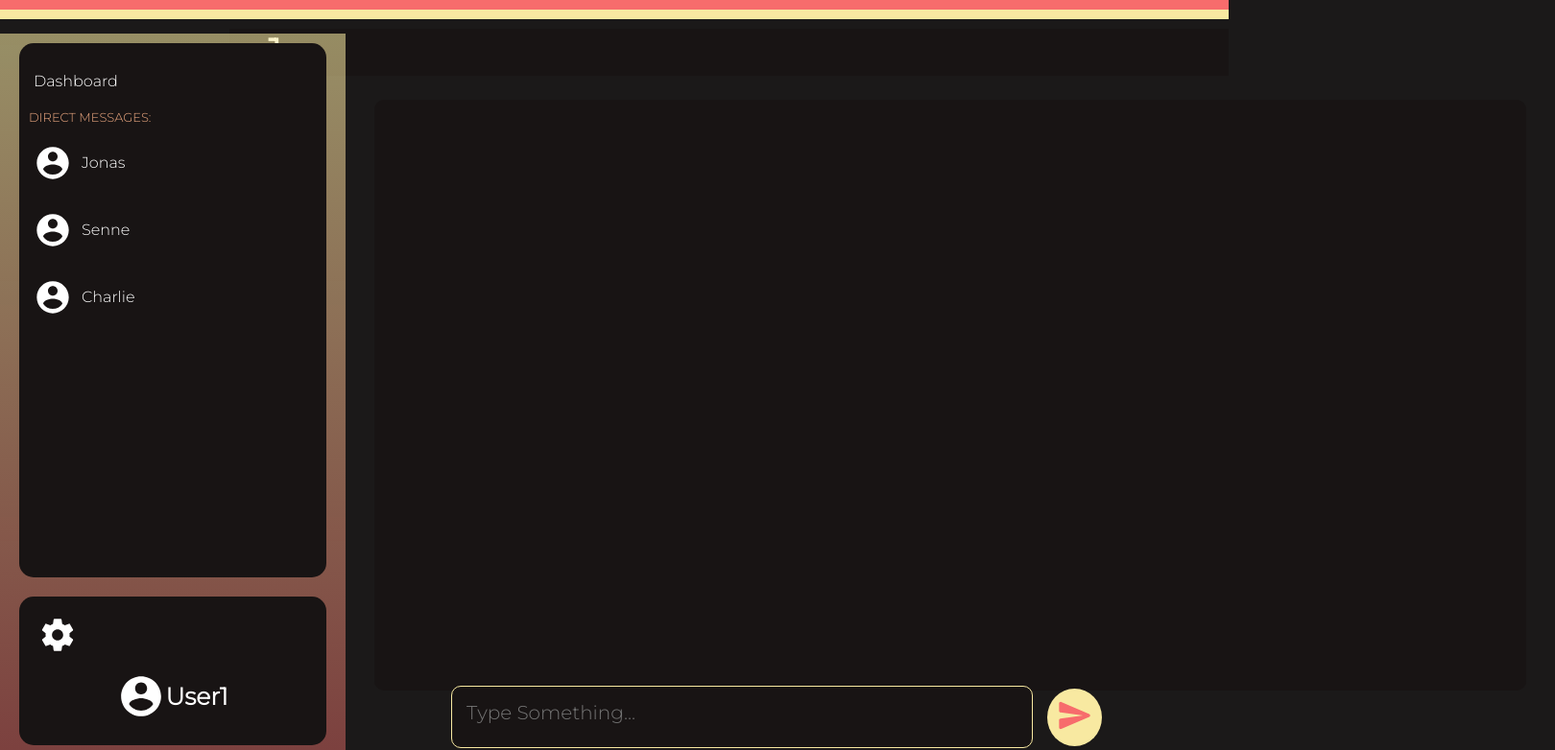
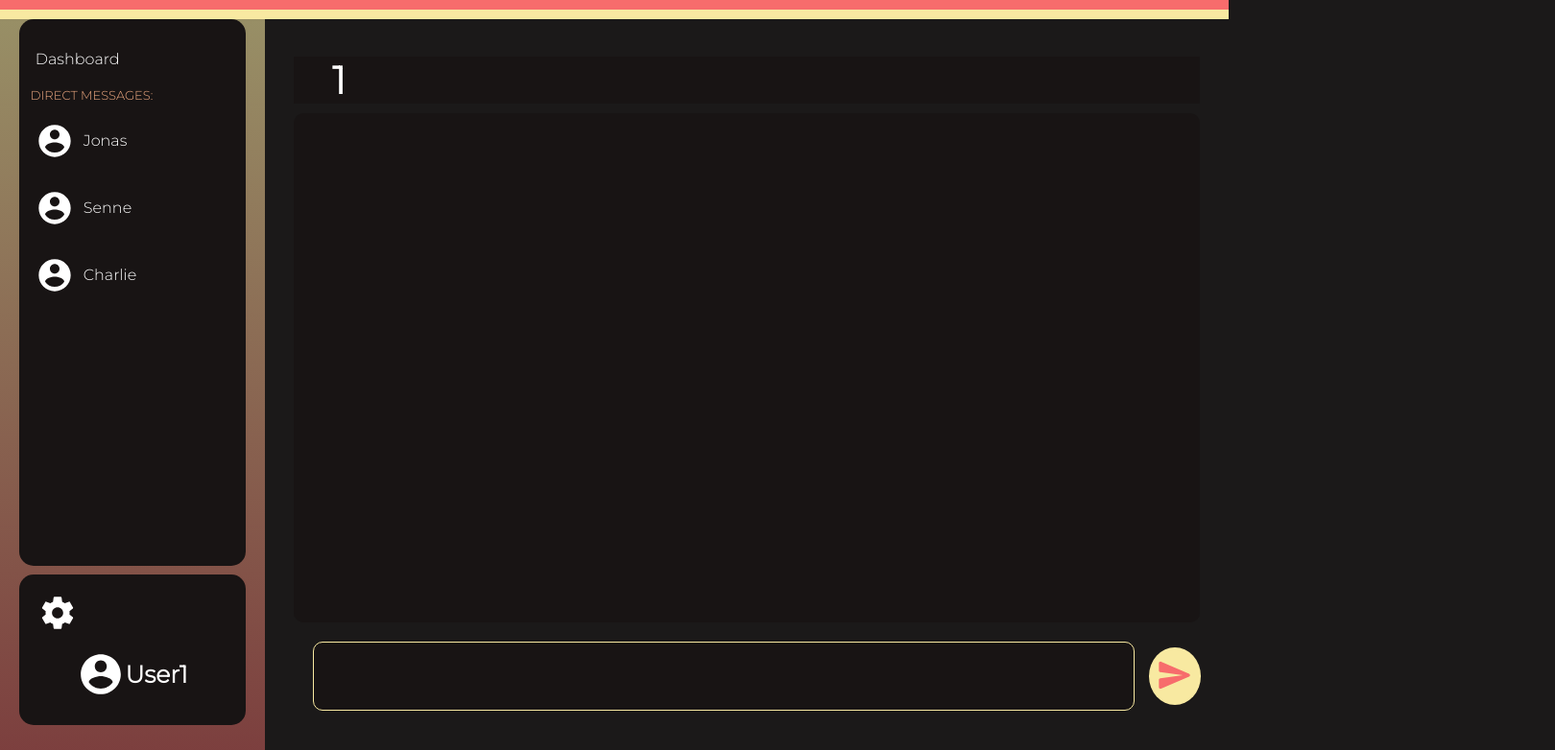
Before and after one commit to snenenenenenene/FlareHive, a React (Create React App) app in the folder frontend/: page /chat/1 in a window 1280 px wide. Shown: the top 782 px of the page at 96% size, 1620 px wide, since content can reach past the window. Built offline with nearby package versions, Linux system fonts and the light colour scheme.

Commit message:
FIxing Styling

```diff
--- a/frontend/src/App.css
+++ b/frontend/src/App.css
@@ -11,54 +11,54 @@
 }
 html,
 body {
+  height: calc(100vh - 20px);
   max-height: 100vh;
   background-color: var(--primary-2);
   color: var(--text-color);
-  display: flex;
   width: 100%;
   margin: 0;
   font-family: "Montserrat", sans-serif;
-  padding-top: 20px;
 }
 
 .top-decoration {
-  position: fixed;
+  position: absolute;
   top: 0;
   left: 0;
   width: 100%;
   height: 20px;
+  z-index: 100;
 }
 .red-decoration {
   height: 50%;
   background-color: var(--secondary);
-  z-index: 1;
   position: relative;
 }
 .orange-decoration {
   height: 50%;
   position: relative;
   background-color: var(--tertiary);
-  z-index: 2;
 }
 
 .sidebar {
-  display: inline-block;
+  /* display: inline-block; */
   width: 320px;
-  padding: 10px 20px;
+  /* padding: 40px 20px; */
+  /* margin-top: 19px; */
   background-image: linear-gradient(#f8eaa190, #f76c6c70);
-  margin-top: 137px;
-  height: 95.94vh;
+  height: 100%;
+  padding: 0 20px;
   z-index: 100;
 }
 
 .sidebar-dashboard {
   border-radius: 15px;
   height: 15%;
-  margin-top: 20px;
+  margin-top: 4%;
   background-color: var(--primary);
   padding: 20px;
   display: flex;
   flex-direction: column;
+  overflow: hidden;
 }
 
 .control-dock {
@@ -84,7 +84,7 @@ body {
 
 .chats {
   border-radius: 15px;
-  padding: 10px;
+  padding: 5%;
   height: 70%;
   background-color: var(--primary);
 }
@@ -120,52 +120,48 @@ body {
 }
 
 .recipient-name-container {
-  position: absolute;
-  top: 30px;
-  left: 18.7%;
-  width: 81.3%;
+  width: 100%;
   background-color: var(--primary);
-  /* border-radius: 20px; */
+  margin-bottom: 10px;
 }
 
 .chat-route {
   display: flex;
-  justify-content: center;
+  margin-top: 20px;
   align-items: center;
-  height: 80vh;
+  /* height: 89.85vh; */
+  height: calc(100vh - 20px);
 }
 
 .chat-container {
-  display: inline-block;
+  display: flex;
+  flex-direction: column;
   background-color: var(--primary-1);
-  height: 80%;
+  height: 90%;
   padding: 0 30px;
+  width: 100%;
 }
 .input-container {
-  position: fixed;
   display: flex;
-  bottom: 20px;
-  left: 25%;
-  width: 53%;
-  margin-left: 150px;
+  width: 98%;
+  padding: 20px;
   align-items: center;
 }
 .chat-input {
   background-color: var(--primary);
-  width: 90%;
+  width: 100%;
   color: white;
   border-style: none;
-  padding: 15px 15px 0;
+  padding: 20px;
   height: calc(50px-15px);
   border-radius: 10px;
   resize: none;
   outline: none;
   border: 1px solid var(--tertiary);
   font-family: "Montserrat", sans-serif;
-  font-size: 20px;
+  font-size: 25px;
   overflow: hidden;
 }
-
 .chat-input:focus {
   outline: none;
   border: 1px solid var(--secondary);
@@ -191,8 +187,8 @@ body {
 
 .chat-area {
   background-color: var(--primary);
-  height: 77vh;
-  width: 150vh;
+  height: 100%;
+  width: 100%;
   border-radius: 10px;
   /* box-shadow: 2px 2px 2px 1px var(--tertiary); */
 }
--- a/frontend/src/Components/Chat/Chat.Component.tsx
+++ b/frontend/src/Components/Chat/Chat.Component.tsx
@@ -11,19 +11,18 @@ const Chat = ({match} : any, props : any) => {
     return (
       <div className="chat-route">
         <DMSidebar/>
-        <div className="recipient-name-container">
-          <div className="recipient-name">{match.params.recipient}</div>
+          <form className="chat-container" onSubmit={(e) => sendMessage(e)}>
+          <div className="recipient-name-container">
+          <div className="recipient-name">{match.params.recipient}
           </div>
-          <form className="chat-container" onSubmit={(e) => sendMessage(e)}>
-        <div>
+          </div>
         <div className="chat-area">
         </div>
         <div className="input-container">
-        <textarea className="chat-input" placeholder="Type Something..." ></textarea>
+        <span contentEditable className="chat-input" placeholder="Type Something..." ></span>
         <button onClick={(e) => sendMessage(e)} className="chat-button" type="submit">
         <SendRoundedIcon style={{fontSize: 40}} />
         </button>
-        </div>
         </div>
         </form>
       </div>
```
